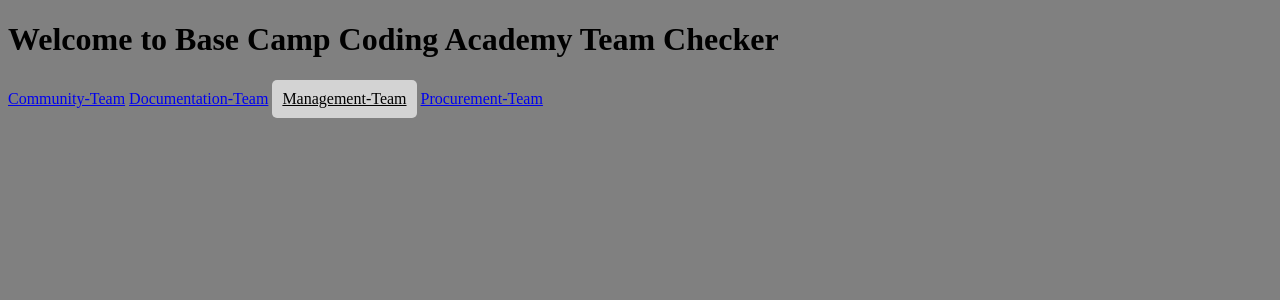
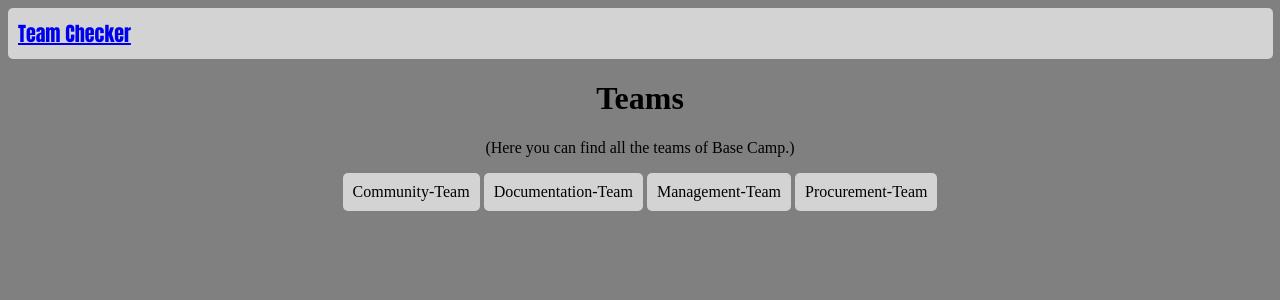
Before and after one commit to mhays24/module_2_templates, a Django app: page / in a window 1280 px wide. Shown: the top 300 px of the page. Run offline with Django 4.2, Linux system fonts and the light colour scheme.

Commit message:
finish push

```diff
--- a/app/static/styles.css
+++ b/app/static/styles.css
@@ -2,17 +2,42 @@ body {
   background-color: grey;
 }
 
+.banner {
+  background-color: lightgrey;
+  padding: 10px;
+  border-radius: 5px;
+  width: 98.5%;
+  font-family: Impact, Haettenschweiler, 'Arial Narrow Bold', sans-serif;
+  color: black;
+  font-size: 20px;
+}
+
 .title {
   color: black;
+  font-size: 40px;
+  font-weight: bold;
+  margin: 10px;
 }
 
 .description {
   color: black;
+  font-size: 20px;
 }
 
 .members {
   color: black;
-}
+  font-size: 18px;
+  display: flex;
+  flex-direction: row;
+  justify-content: center;
+  align-items: center;
+  flex-wrap: wrap;
+  border: 2px solid lightgrey;
+  width: 5%;
+  border-radius: 5px;
+  padding: 10px;
+
+  }
 
 .community {
   color: black;
@@ -22,6 +47,7 @@ body {
   border: none;
   border-radius: 5px;
   cursor: pointer;
+  text-decoration: none;
 }
 
 .documentation {
@@ -32,6 +58,7 @@ body {
   border: none;
   border-radius: 5px;
   cursor: pointer;
+  text-decoration: none;
 }
 
 .management {
@@ -42,6 +69,7 @@ body {
   border: none;
   border-radius: 5px;
   cursor: pointer;
+  text-decoration: none;
 }
 
 .procurement {
@@ -52,4 +80,5 @@ body {
   border: none;
   border-radius: 5px;
   cursor: pointer;
+  text-decoration: none;
 }
--- /dev/null
+++ b/app/templates/base.html
@@ -0,0 +1,14 @@
+{% load static %}
+<!DOCTYPE html>
+<html lang="en">
+  <head>
+    <meta charset="UTF-8" />
+    <meta name="viewport" content="width=device-width, initial-scale=1.0" />
+    <title>BCCA list View</title>
+    <link rel="stylesheet" href="{% static "styles.css" %}" />
+  </head>
+  <body>
+    <nav class="banner"><a href="/">Team Checker</a></nav>
+    <main>{% block content%}{%endblock content%}</main>
+  </body>
+</html>
--- a/app/templates/homepage.html
+++ b/app/templates/homepage.html
@@ -1,17 +1,11 @@
-{% load static %}
-<!DOCTYPE html>
-<html lang="en">
-  <head>
-    <meta charset="UTF-8" />
-    <meta name="viewport" content="width=device-width, initial-scale=1.0" />
-    <link rel="stylesheet" href="{% static "styles.css" %}" >
-    <title>Homepage</title>
-  </head>
-  <body>
-    <h1>Welcome to Base Camp Coding Academy Team Checker</h1>
-    <a class="Community" href="community/">Community-Team</a>
-    <a class="Documentation" href="documentation/">Documentation-Team</a>
-    <a class="management" href="management/">Management-Team</a>
-    <a class="Procurement" href="procurement/">Procurement-Team</a>
-  </body>
-</html>
+{% extends 'base.html' %}
+{% block content %}
+<center>
+  <h1>Teams</h1>
+  <p>(Here you can find all the teams of Base Camp.)</p>
+  <a class="community" href="community/">Community-Team</a>
+  <a class="documentation" href="documentation/">Documentation-Team</a>
+  <a class="management" href="management/">Management-Team</a>
+  <a class="procurement" href="procurement/">Procurement-Team</a>
+</center>
+  {% endblock content %}
--- a/app/views.py
+++ b/app/views.py
@@ -15,7 +15,7 @@ teams = {
     "management": Teams(
         name="Management",
         description="The management team is responsible for the overall management of the building",
-        members=["Owen", "Jeremiah", "Nick", "Ab", "Abigail", "Mathew"],
+        members=["Owen", "Jeremiah", "Nick", "Ab", "Abigail", "Matthew"],
     ),
     "procurement": Teams(
         name="Procurement",
@@ -29,7 +29,7 @@ teams = {
     ),
     "community": Teams(
         name="Community",
-        description="The community team is responsible for the planning the events and activities for the building.",
+        description="The community team is responsible for the planning the events and activities BCCA participate's in.",
         members=["Jordan", "Joby", "Aj", "Micah", "Caleb"],
     ),
 }
```
Also changed, not shown: app/templates/details.html (+9 -15 lines).
